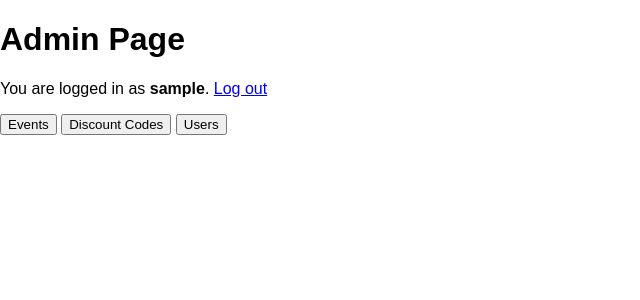
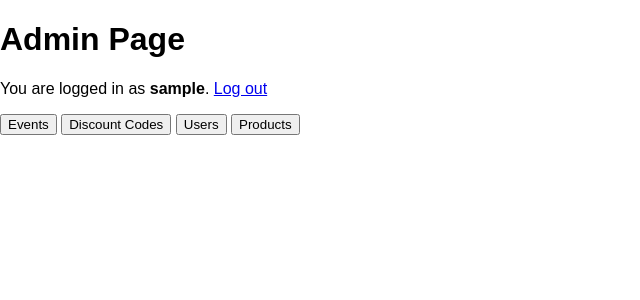
Before and after one commit to benkelly2/KV6002, a PHP site: page /admin.php in a window 1280 px wide. Shown: the part 111-411 px from the top of the page, without its empty margins (0-640 px from the left). Run offline with PHP 8.4, Linux system fonts and the light colour scheme; the visitor is signed in with stand-in values (Sample User, id 1); some web fonts are replaced.

Commit message:
Update adminHome.php

```diff
--- a/TrueNorth Surfing/src/templates/adminHome.php
+++ b/TrueNorth Surfing/src/templates/adminHome.php
@@ -7,5 +7,6 @@
           <input type="submit" name="eventButton" value="Events" />
           <input type="submit" name="codeButton" value="Discount Codes" />
           <input type="submit" name="usersButton" value="Users" />
+          <input type="submit" name="productButton" value="Products" />
 </div>
 </form>
```
